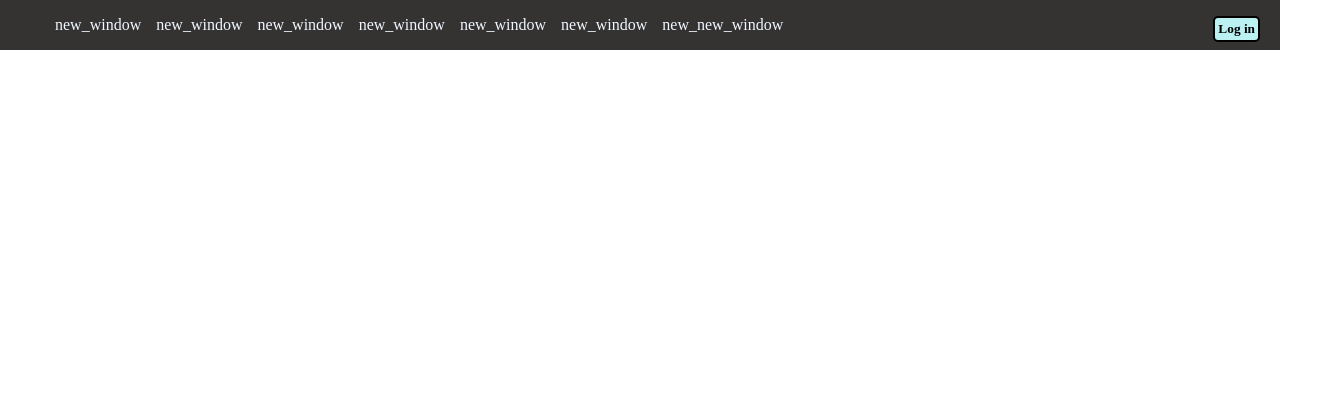
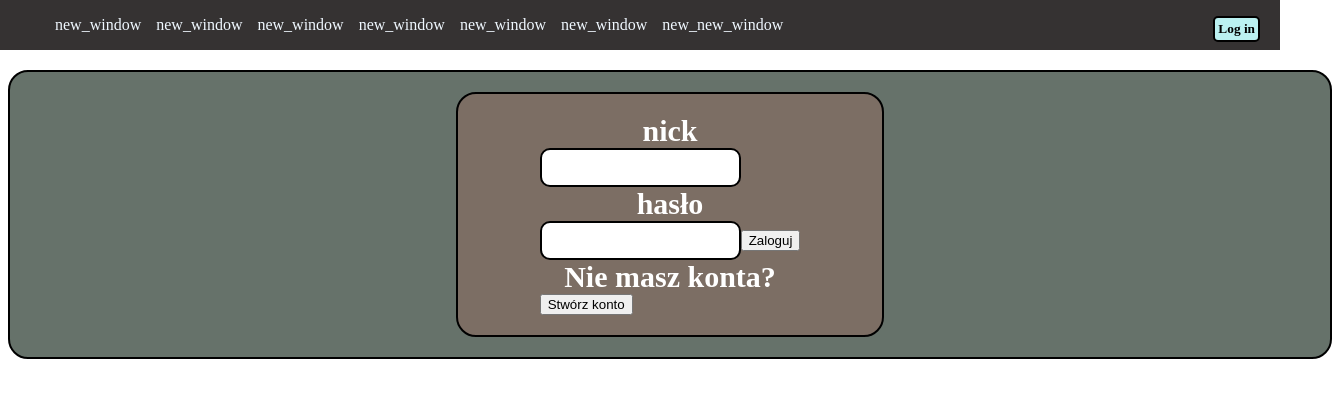
Before and after one commit to learn-better-explory/Learnbetter.Frontend, a React (Vite) app: page / in a window 1280 px wide. Both pictures are taken after a click on the button "Log in". Shown: the top 398 px of the page, 1332 px wide, since content can reach past the window. Built offline with nearby package versions, Linux system fonts and the light colour scheme.

Commit message:
It is getting better

```diff
--- a/src/App.jsx
+++ b/src/App.jsx
@@ -1,36 +1,33 @@
-import { useState } from 'react'
-import reactLogo from './assets/react.svg'
-import viteLogo from '/vite.svg'
-import './App.css'
+import { useState } from "react";
+import { Menu, Login, Registration } from "./form";
 
-function App() {
-  const [count, setCount] = useState(0)
+export default function App() {
+  const [showFormToLogIn, setShowFormToLogIn] = useState(false);
+  const [showCreateAccount, setshowCreateAccount] = useState(false);
+
+  // let showFormToLogIn = false;
+  function buttonLogIn() {
+    setShowFormToLogIn(!showFormToLogIn);
+    setshowCreateAccount(false);
+  }
+  function functionShowCreateAccount() {
+    setshowCreateAccount(!showCreateAccount);
+  }
 
   return (
     <>
-      <div>
-        <a href="https://vite.dev" target="_blank">
-          <img src={viteLogo} className="logo" alt="Vite logo" />
-        </a>
-        <a href="https://react.dev" target="_blank">
-          <img src={reactLogo} className="logo react" alt="React logo" />
-        </a>
-      </div>
-      <h1>To jest strona react + vite</h1>
-      <p>A tu zrobimy aplikacje :)</p>
-      <div className="card">
-        <button onClick={() => setCount((count) => count + 1)}>
-          count is {count}
-        </button>
-        <p>
-          Edit <code>src/App.jsx</code> and save to test HMR
-        </p>
-      </div>
-      <p className="read-the-docs">
-        Click on the Vite and React logos to learn more
-      </p>
+      <Menu buttonLogIn={buttonLogIn}></Menu>
+
+      {showFormToLogIn && (
+        <div id="formField">
+          <Login functionShowCreateAccount={functionShowCreateAccount}></Login>
+        </div>
+      )}
+      {showCreateAccount && (
+        <div id="formField">
+          <Registration></Registration>
+        </div>
+      )}
     </>
-  )
+  );
 }
-
-export default App
--- /dev/null
+++ b/src/form.jsx
@@ -0,0 +1,74 @@
+export const Menu = ({ buttonLogIn }) => {
+  return (
+    <>
+      <div id="menu">
+        <ul>
+          <li>
+            <a href="window.html">new_window</a>
+          </li>
+          <li>
+            <a href="window.html">new_window</a>
+          </li>
+          <li>
+            <a href="window.html">new_window</a>
+          </li>
+          <li>
+            <a href="window.html">new_window</a>
+          </li>
+          <li>
+            <a href="window.html">new_window</a>
+          </li>
+          <li>
+            <a href="window.html">new_window</a>
+          </li>
+          <li>
+            <a href="new_window.html">new_new_window</a>
+          </li>
+
+          <button id="loginButton" type="button" onClick={buttonLogIn}>
+            Log in
+          </button>
+        </ul>
+      </div>
+    </>
+  );
+};
+export const Registration = () => {
+  return (
+    <>
+      <div id="registration">
+        <form action="" method="post">
+          <label for="email">email</label>
+          <input name="email" type="text" />
+          <label for="nick">nick</label>
+          <input name="nick" type="text" />
+          <label for="nazwisko">hasło</label>
+          <input name="password" type="password" />
+          <label for="repeatPassword">hasło</label>
+          <input name="repeatPassword" type="password" />
+          <button type="submit">Stwórz</button>
+        </form>
+      </div>
+    </>
+  );
+};
+export const Login = ({ functionShowCreateAccount }) => {
+  return (
+    <>
+      <div id="login">
+        <form action="" method="post">
+          <label for="nick">nick</label>
+          <input name="nick" type="text" />
+          <label for="hasło">hasło</label>
+          <input name="hasło" type="text" />
+          <button type="submit">Zaloguj</button>
+
+          <label for="createAccount">Nie masz konta?</label>
+          <button type="button" onClick={functionShowCreateAccount}>
+            Stwórz konto
+          </button>
+        </form>
+      </div>
+    </>
+  );
+};
--- a/src/main.jsx
+++ b/src/main.jsx
@@ -1,119 +1,9 @@
-import { StrictMode, useState } from "react";
 import { createRoot } from "react-dom/client";
+import App from "./App.jsx";
 import "./index.css";
 
-function Menu({ buttonLogIn }) {
-  return (
-    <>
-      <div id="menu">
-        <ul>
-          <li>
-            <a href="window.html">new_window</a>
-          </li>
-          <li>
-            <a href="window.html">new_window</a>
-          </li>
-          <li>
-            <a href="window.html">new_window</a>
-          </li>
-          <li>
-            <a href="window.html">new_window</a>
-          </li>
-          <li>
-            <a href="window.html">new_window</a>
-          </li>
-          <li>
-            <a href="window.html">new_window</a>
-          </li>
-          <li>
-            <a href="new_window.html">new_new_window</a>
-          </li>
-
-          <button id="loginButton" onClick={buttonLogIn}>
-            Log in
-          </button>
-        </ul>
-      </div>
-    </>
-  );
-}
-function Registration() {
-  return (
-    <>
-      <div id="registration">
-        <form action="" method="post">
-          <label for="email">email</label>
-          <input name="email" type="text" />
-          <label for="imie">imie</label>
-          <input name="imie" type="text" />
-          <label for="nazwisko">nazwisko</label>
-          <input name="nazwisko" type="text" />
-        </form>
-      </div>
-    </>
-  );
+function Main() {
+  return <App />;
 }
 
-function Login() {
-  return (
-    <>
-      <div id="login">
-        <form action="" method="post">
-          <label for="login">login</label>
-          <input name="login" type="text" />
-          <label for="hasło">hasło</label>
-          <input name="hasło" type="text" />
-        </form>
-      </div>
-    </>
-  );
-}
-
-// let [showFormToLogIn, setShowFormToLogIn] =
-//   useState(true);
-
-// let showFormToLogIn = false;
-// createRoot(document.getElementById("root")).render(
-//   <>
-//     <Menu></Menu>
-
-//     {showFormToLogIn && (
-//       <>
-//         <Formularz></Formularz>
-//         <Login></Login >
-//       </>
-//     )}
-
-//     <div>
-//       <p>hello world</p>
-//     </div>
-//   </>
-
-// );
-function App() {
-  const [showFormToLogIn, setShowFormToLogIn] = useState(true);
-  // let showFormToLogIn = false;
-  function buttonLogIn() {
-    setShowFormToLogIn(!showFormToLogIn);
-  }
-  return (
-    <>
-      <Menu buttonLogIn={buttonLogIn}></Menu>
-
-      {showFormToLogIn && (
-        <>
-          <div id="formField">
-            <Registration></Registration>
-            <Login></Login>
-          </div>
-        </>
-      )}
-
-      <div>
-        <p>hello world</p>
-      </div>
-    </>
-  );
-}
-
-createRoot(document.getElementById("root")).render(<App />);
+createRoot(document.getElementById("root")).render(<Main />);
```
Also changed, not shown: src/App.js (deleted, +0 -25 lines).
